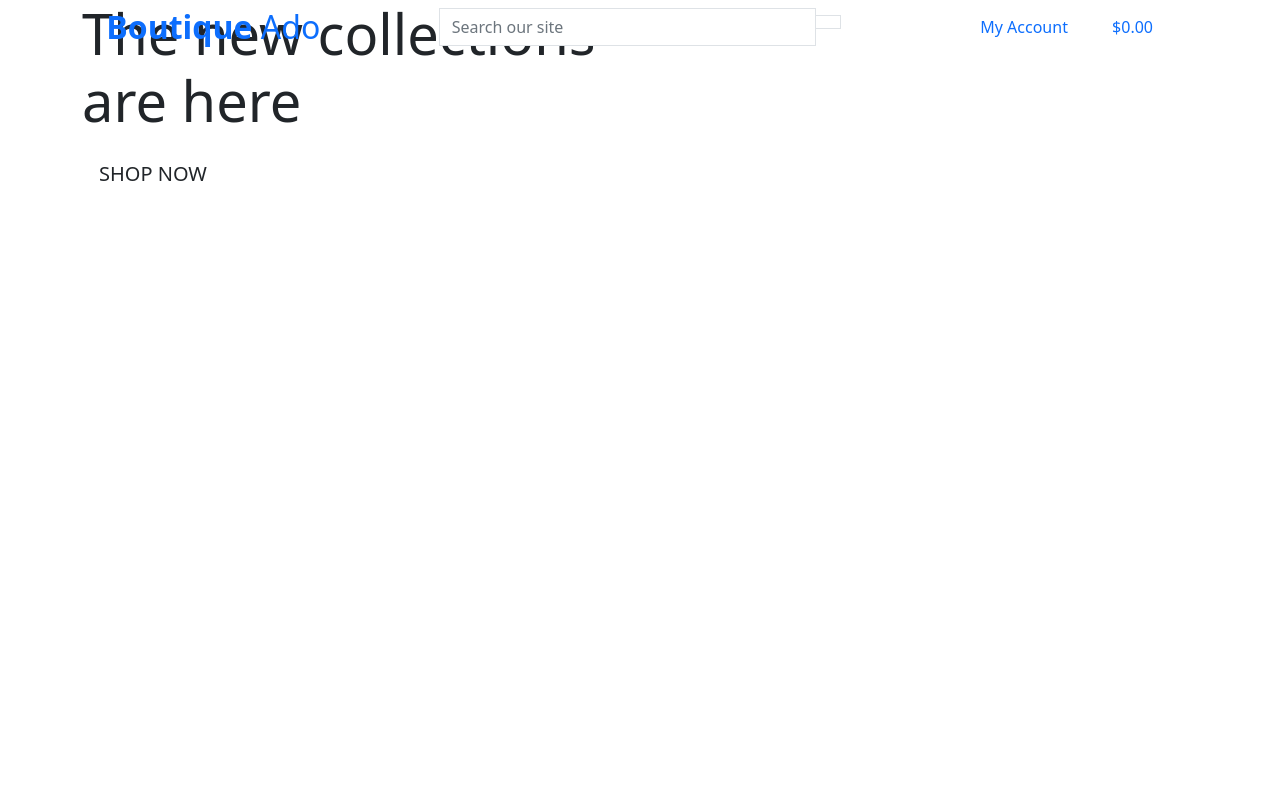
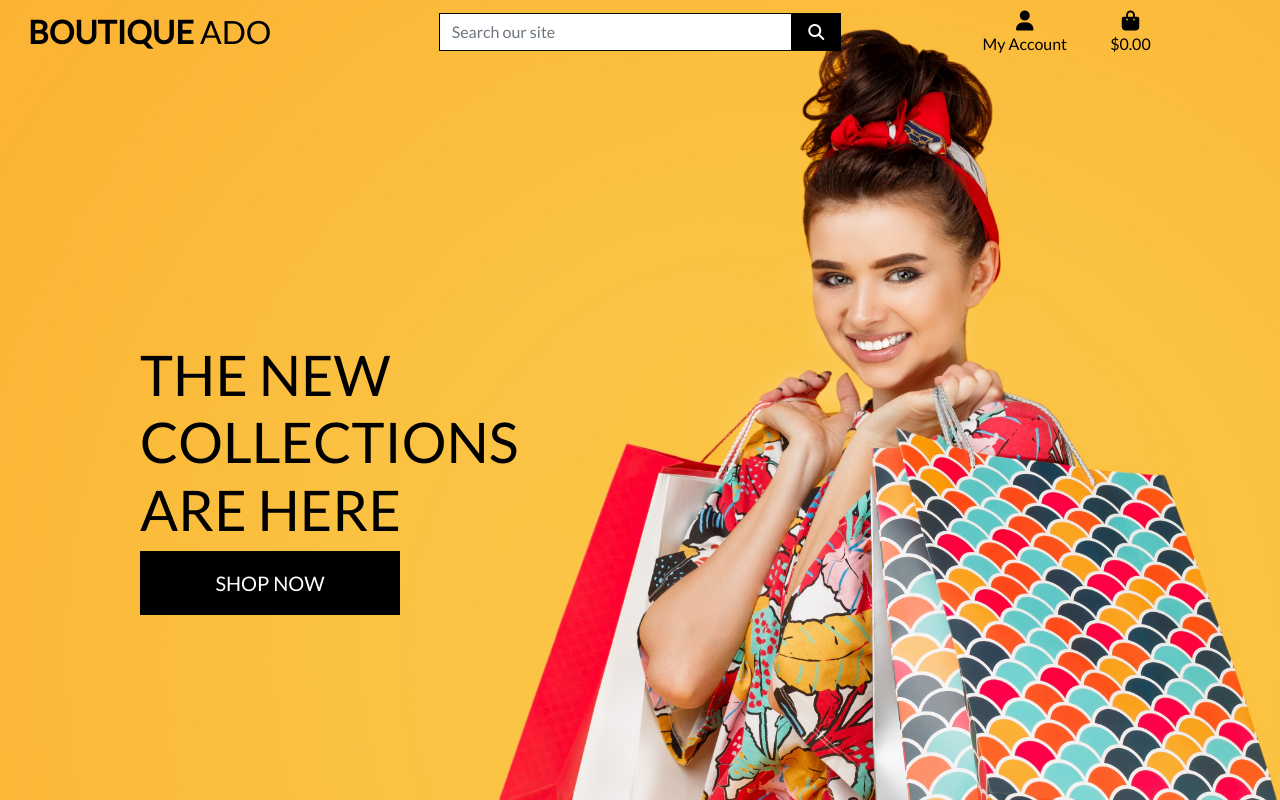
Before and after one commit to JuanBrachoDev/Boutique_Ado, a Django app: page / in a window 1280 px wide. Run offline with Django 3.2, Linux system fonts and the light colour scheme; some libraries are stand-ins or nearby versions.

Commit message:
Completed homepage header and css.

```diff
--- a/boutique_ado/settings.py
+++ b/boutique_ado/settings.py
@@ -147,3 +147,7 @@ USE_TZ = True
 # https://docs.djangoproject.com/en/3.1/howto/static-files/
 
 STATIC_URL = '/static/'
+STATICFILES_DIRS = (os.path.join(BASE_DIR, 'static'),)
+
+MEDIA_URL = '/media/'
+MEDIA_ROOT = os.path.join(BASE_DIR, 'media')
--- /dev/null
+++ b/static/css/base.css
@@ -0,0 +1,81 @@
+html {
+    height: 100%;
+}
+
+body {
+    background: url('/media/homepage_background_cropped.jpg') no-repeat center center fixed;
+    background-size: cover;
+    height: calc(100vh - 164px);
+    color: #555;
+    font-family: 'Lato';
+}
+
+/* from Bulma */
+.icon {
+    align-items: center;
+    display: inline-flex;
+    justify-content: center;
+    height: 1.5rem;
+    width: 1.5rem;
+}
+
+.logo-font {
+    text-transform: uppercase;
+}
+
+.main-logo-link {
+    width: fit-content;
+}
+
+.shop-now-button {
+    background: black;
+    color: white;
+    min-width: 260px;
+}
+
+.btn-black {
+    background: black;
+    color: white;
+}
+
+.shop-now-button:hover,
+.shop-now-button:active,
+.shop-now-button:focus,
+.btn-black:hover,
+.btn-black:active,
+.btn-black:focus {
+    background: #222;
+    color: white;
+}
+
+.text-black {
+    color: #000 !important;
+}
+
+.border-black {
+    border: 1px solid black !important;
+}
+
+/* -------------------------------- Media Queries */
+
+/* Slightly larger container on xl screens */
+@media (min-width: 1200px) {
+  .container {
+    max-width: 80%;
+  }
+}
+
+/* fixed top navbar only on medium and up */
+@media (min-width: 992px) {
+    .fixed-top-desktop-only {
+        position: fixed;
+        top: 0;
+        right: 0;
+        left: 0;
+        z-index: 1030;
+    }
+
+    .header-container {
+        padding-top: 164px;
+    }
+}
--- a/templates/base.html
+++ b/templates/base.html
@@ -15,12 +15,16 @@
 
     {% block corecss %}
     <link href="https://cdn.jsdelivr.net/npm/bootstrap@5.0.0-beta3/dist/css/bootstrap.min.css" rel="stylesheet" integrity="sha384-eOJMYsd53ii+scO/bJGFsiCZc+5NDVN2yr8+0RDqr0Ql0h+rP48ckxlpbzKgwra6" crossorigin="anonymous">
+    <link rel="preconnect" href="https://fonts.gstatic.com">
+    <link href="https://fonts.googleapis.com/css2?family=Lato&display=swap" rel="stylesheet">
+    <link rel="stylesheet" href="{% static 'css/base.css' %}">
     {% endblock %}
 
     {% block extra_css %}
     {% endblock %}
 
     {% block corejs %}
+    <script src="https://kit.fontawesome.com/290e92a302.js" crossorigin="anonymous"></script>
     <script src="https://cdn.jsdelivr.net/npm/@popperjs/core@2.9.1/dist/umd/popper.min.js" integrity="sha384-SR1sx49pcuLnqZUnnPwx6FCym0wLsk5JZuNx2bPPENzswTNFaQU1RDvt3wT4gWFG" crossorigin="anonymous"></script>
     <script src="https://cdn.jsdelivr.net/npm/bootstrap@5.0.0-beta3/dist/js/bootstrap.min.js" integrity="sha384-j0CNLUeiqtyaRmlzUHCPZ+Gy5fQu0dQ6eZ/xAww941Ai1SxSY+0EQqNXNE6DZiVc" crossorigin="anonymous"></script>
     {% endblock %}
```
Also changed, not shown: media/homepage_background_cropped.jpg (added).
